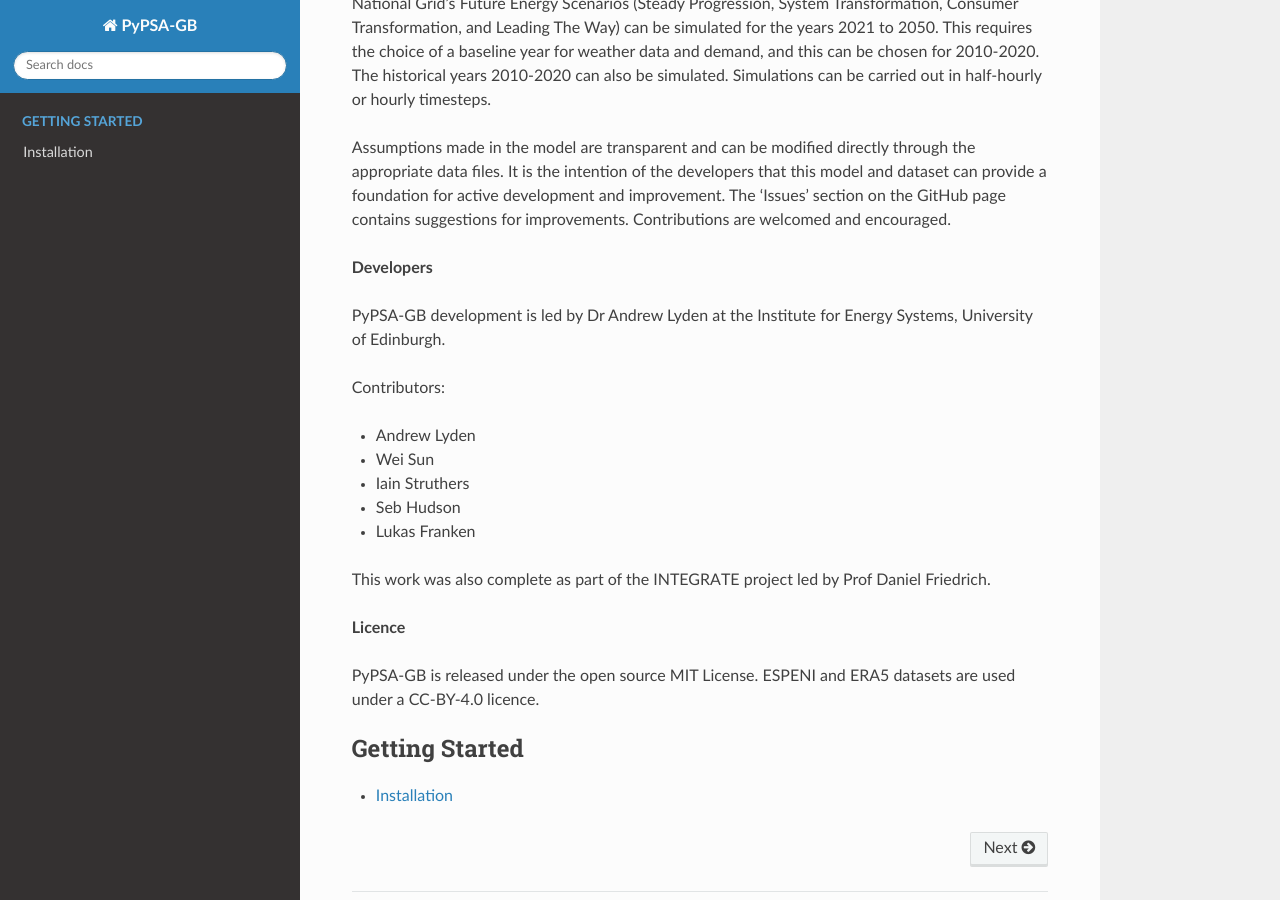
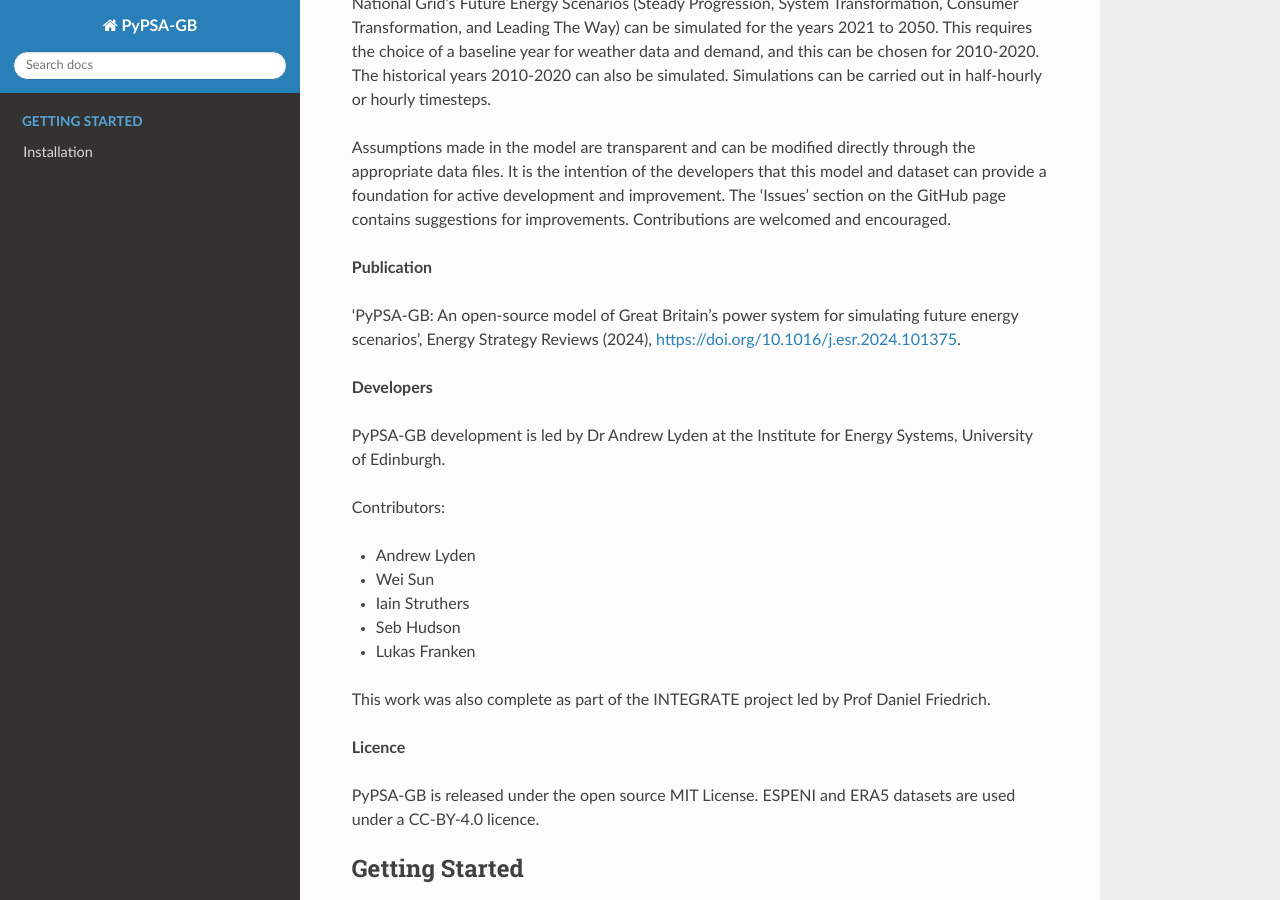
Before and after one commit to marta-uoe/PyPSA-GB-datacentres, a Sphinx documentation site: the page built from docs/source/index.rst, in a window 1280 px wide and 900 px high, scrolled down 469 px. Built offline with Sphinx 7.4.7 and the Read the Docs theme 3.1.0, drawn with Linux system fonts in a browser that asks for light colours; pages that are not in the unit, such as notebooks, are missing from menus.

Commit message:
Update index.rst
add pypsa journal paper

```diff
--- a/docs/source/index.rst
+++ b/docs/source/index.rst
@@ -13,6 +13,11 @@
 National Grid's Future Energy Scenarios (Steady Progression, System Transformation, Consumer Transformation, and Leading The Way) can be simulated for the years 2021 to 2050. This requires the choice of a baseline year for weather data and demand, and this can be chosen for 2010-2020. The historical years 2010-2020 can also be simulated. Simulations can be carried out in half-hourly or hourly timesteps.
 
 Assumptions made in the model are transparent and can be modified directly through the appropriate data files. It is the intention of the developers that this model and dataset can provide a foundation for active development and improvement. The 'Issues' section on the GitHub page contains suggestions for improvements. Contributions are welcomed and encouraged.
+
+**Publication**
+
+'PyPSA-GB: An open-source model of Great Britain’s power system for simulating future energy scenarios', Energy Strategy Reviews (2024),
+https://doi.org/10.1016/j.esr.2024.101375.
 
 **Developers**
 
```
